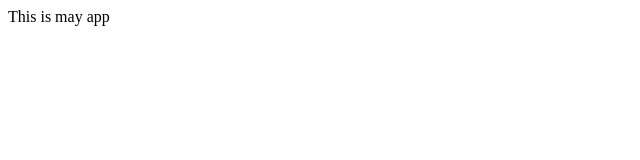
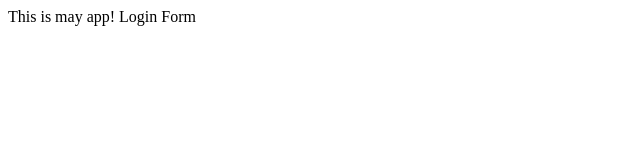
Before and after one commit to nikcur/myappssample, a plain HTML site: page index.html in a window 1280 px wide. Shown: the full height of the page, 0-640 px from the left. Drawn offline with Linux system fonts and the light colour scheme.

Commit message:
login form

```diff
--- a/index.html
+++ b/index.html
@@ -5,7 +5,8 @@
     </head>
 
     <body>
-        This is may app
+        This is may app!
+        Login Form
     </body>
 
 
```
Also changed, not shown: login.html (added).
